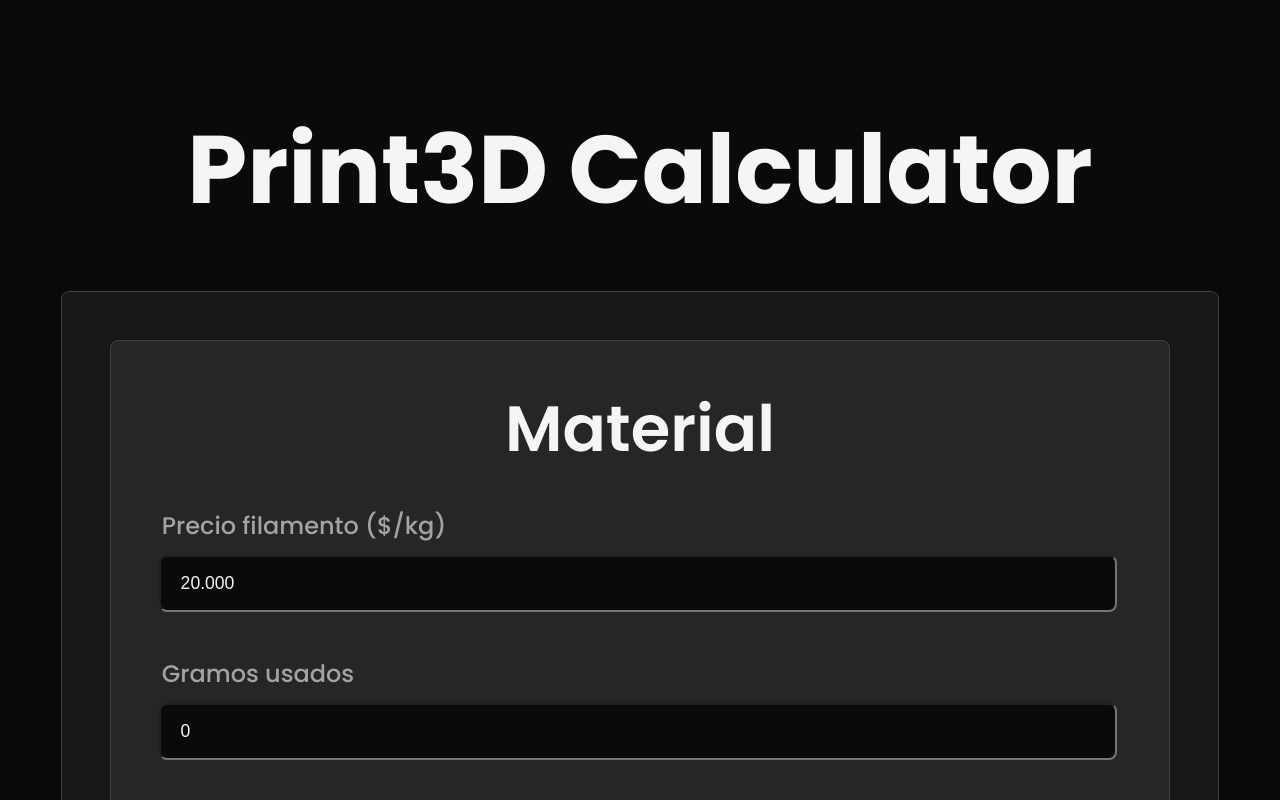
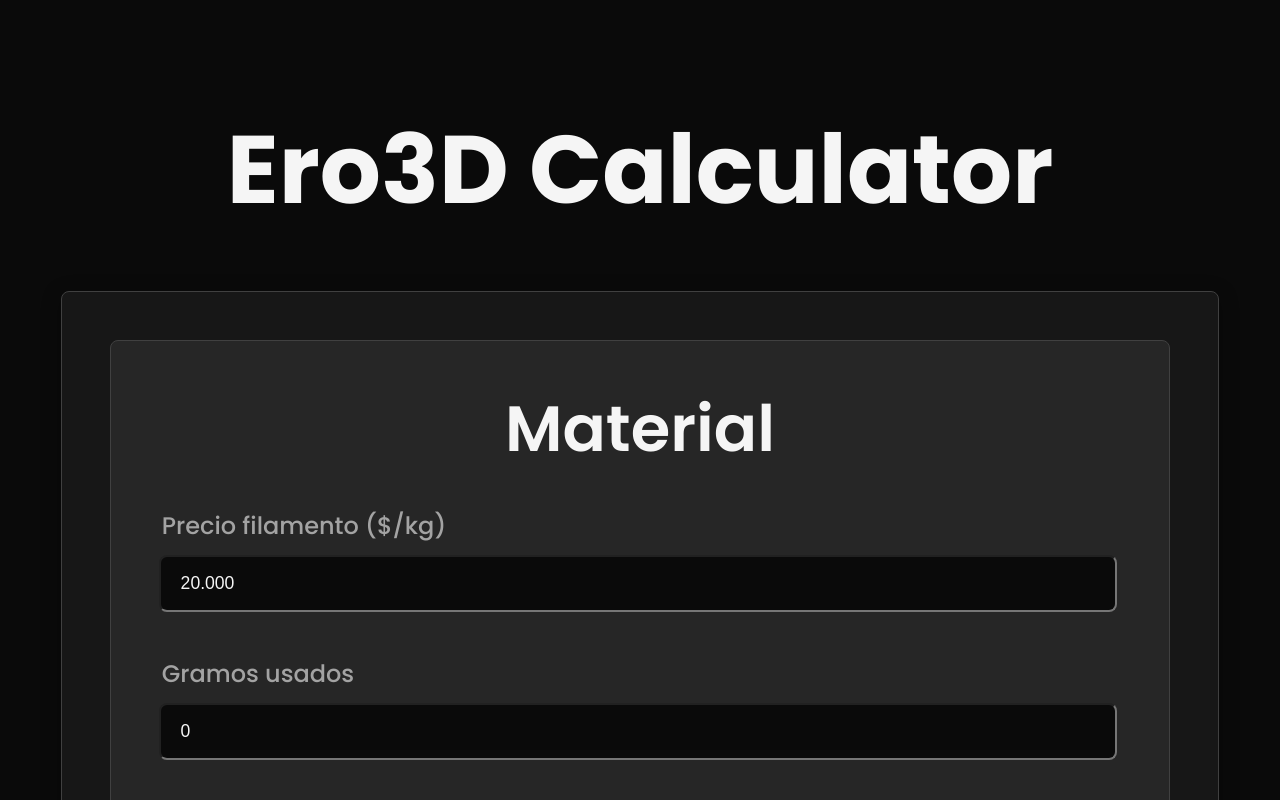
Before and after one commit to valentyyyyn/Ero3D-Calculator, a React (Vite) app: page / in a window 1280 px wide. Shown: the top 800 px of the page. Built offline with nearby package versions, Linux system fonts and the light colour scheme.

Commit message:
feat: rename app to Ero3D and update results display
- Change app name from "Print3D" to "Ero3D" in all occurrences
- Remove work hours and time details from results display
- Add profit calculation to final price section

```diff
--- a/index.html
+++ b/index.html
@@ -12,7 +12,7 @@
     <link rel="preconnect" href="https://fonts.gstatic.com" crossorigin>
     <link href="https://fonts.googleapis.com/css2?family=Poppins:wght@300;400;500;600;700&display=swap" rel="stylesheet">
     <link rel="icon" type="image/svg+xml" href="/favicon.svg" />
-    <title>Print 3D Calculator</title>
+    <title>Ero3D Calculator</title>
     <style>
       body {
         font-family: 'Poppins', sans-serif;
--- a/src/App.tsx
+++ b/src/App.tsx
@@ -22,7 +22,7 @@ export default function App() {
 
     <section className={styles.content}>
 
-      <h1 className={styles.title}>Print3D Calculator</h1>
+      <h1 className={styles.title}>Ero3D Calculator</h1>
 
       <CalculatorForm onValuesChange={handleValuesChange} />
 
--- a/src/components/results/Results.tsx
+++ b/src/components/results/Results.tsx
@@ -24,19 +24,12 @@ export default function Results({ results }: ResultsProps) {
         <div className={styles.card}>
           <span className={styles.label}>Mano de obra</span>
           <span className={styles.value}>{formatCurrency(results.laborCost)}</span>
-          <small className={styles.sub}>
-            {results.workHours} hora{results.workHours !== 1 ? 's' : ''} × $4000/h
-          </small>
         </div>
 
         <div className={styles.card}>
 
           <span className={styles.label}>Gasto luz</span>
           <span className={styles.value}>{formatCurrency(results.energyCost)}</span>
-
-          <small className={styles.sub}>
-            Tiempo: {formatTime(results.totalTimeInHours)}
-          </small>
 
         </div>
 
@@ -53,12 +46,16 @@ export default function Results({ results }: ResultsProps) {
           <span className={styles.value}>{formatCurrency(results.totalCostWithSupplies)}</span>
 
         </div>
+
       </div>
 
       <div className={styles.finalPrice}>
-        <strong>💵 Precio Final:</strong>{formatCurrency(results.finalPrice)}
+        <div><strong>💵 Precio Final:</strong> {formatCurrency(results.finalPrice)}</div>
+        <div className={styles.profit}>
+          <span>💰 Ganancias: </span>
+          <span>{formatCurrency(results.finalPrice - results.totalCostWithSupplies)}</span>
+        </div>
       </div>
-
     </div>
 
   );
```
